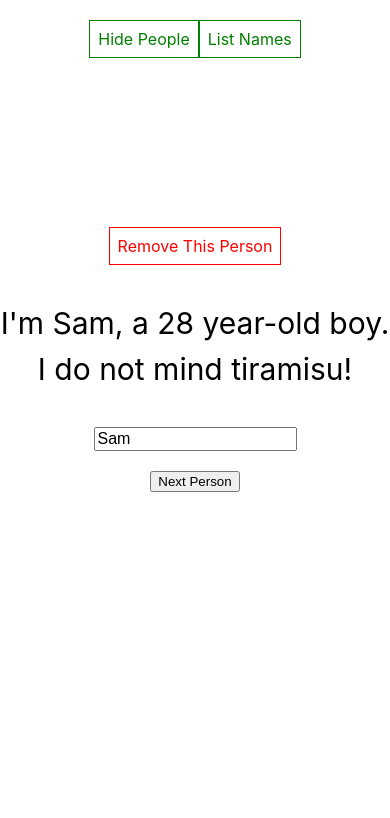
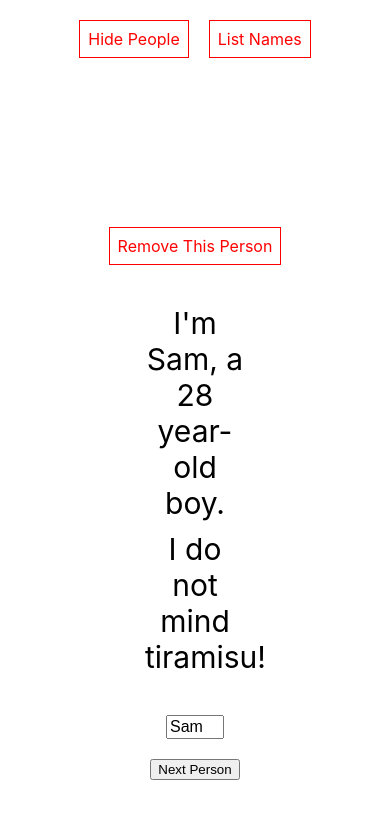
Before and after one commit to quangChe/react-starter, a React (Create React App) app: page / in a window 390 px wide. Both pictures are taken after a click on the button "Show People". Shown: the top 818 px of the page. Built offline with nearby package versions, Linux system fonts and the light colour scheme.

Commit message:
Feat: Radium styling
Added Radium package to the project to add more features to inline
styling. With Radium, I am able to add support to pseudo selectors,
media queries, and other CSS features that are unsupported by inline
CSS through native React.

```diff
--- a/package.json
+++ b/package.json
@@ -3,6 +3,7 @@
   "version": "0.1.0",
   "private": true,
   "dependencies": {
+    "radium": "^0.25.0",
     "react": "^16.6.0",
     "react-dom": "^16.6.0",
     "react-scripts": "2.1.1"
--- a/src/App.js
+++ b/src/App.js
@@ -1,15 +1,16 @@
 import React, { Component } from 'react';
 import './App.css';
+import Radium, { StyleRoot } from 'radium';
 import Person from './Person/Person';
 
 class App extends Component {
   counter = 0;
   allPeople = [
-    {name: 'Sam', age: 28, stat: 'I do not mind tiramisu!'},
-    {name: 'Ryan', age: 24, stat: 'I hates tiramisu!'},
-    {name: 'Jordan', age: 24, stat: 'I hates tiramisu!'},
-    {name: 'Robert', age: 28, stat: 'I hates tiramisu!'},
-    {name: 'Quang', age: 26, stat: 'I hates tiramisu!'},
+    {id: 1, name: 'Sam', age: 28, stat: 'I do not mind tiramisu!'},
+    {id: 2, name: 'Ryan', age: 24, stat: 'I hates tiramisu!'},
+    {id: 3, name: 'Jordan', age: 24, stat: 'I hates tiramisu!'},
+    {id: 4, name: 'Robert', age: 28, stat: 'I hates tiramisu!'},
+    {id: 5, name: 'Quang', age: 26, stat: 'I hates tiramisu!'},
   ];
   state = {
     person: this.allPeople[this.counter],
@@ -74,7 +75,12 @@ class App extends Component {
         font: 'inherit',
         border: '1px solid green',
         padding: '8px',
-        color: 'green'
+        margin: '0 10px',
+        color: 'green',
+        ':hover': {
+          color: 'white',
+          backgroundColor: 'green'
+        }
       },
       btnTwo: {
         marginTop: '20vh',
@@ -102,6 +108,13 @@ class App extends Component {
             input={this.nameChange}><p>{this.state.person.stat}</p></Person>
         </div>
       );
+
+      styles.btnOne.color = 'red';
+      styles.btnOne.border = '1px solid red';
+      styles.btnOne[':hover'] = {
+        color: 'white',
+        backgroundColor: 'red'
+      };
     }
 
     if (this.state.showNames) {
@@ -116,21 +129,25 @@ class App extends Component {
     }
 
     return (
+      <StyleRoot>
         <div className="App">
           <button
             className="toggle-btn1"
             style={styles.btnOne}
-          onClick={this.togglePersonHandler}>Show People</button>
+            onClick={this.togglePersonHandler}
+            key={this.allPeople[0].id}>Show People</button>
           <button
             className="toggle-btn2"
             style={styles.btnOne}
-          onClick={this.viewAllNames}>List Names</button>
+            onClick={this.viewAllNames}
+            key={this.allPeople[1].id}>List Names</button>
           {peopleBlock}
           {namesList}
         </div>
+      </StyleRoot>
     );
     // return React.createElement('div', {className: 'App'}, React.createElement('h1', null, 'Hello Quang!!'));
   }
 }
 
-export default App;
+export default Radium(App);
--- a/src/Person/Person.js
+++ b/src/Person/Person.js
@@ -1,9 +1,15 @@
 import React from 'react';
+import Radium from 'radium';
 import './Person.css';
 
 const person = (props) => {
+  const style = {
+    '@media (min-width: 200px)': {
+      width: '100px'
+    }
+  };
   return (
-    <div className="Person">
+    <div className="Person" style={style}>
       <p>I'm {props.name}, a {props.age} year-old boy.</p>
       {props.children}
       <input
@@ -17,4 +23,4 @@ const person = (props) => {
   );
 }
 
-export default person;
+export default Radium(person);
```
Also changed, not shown: 1 other file (tests, documents, lock files or other folders). Lines whose indentation alone changed are shown as unchanged.
